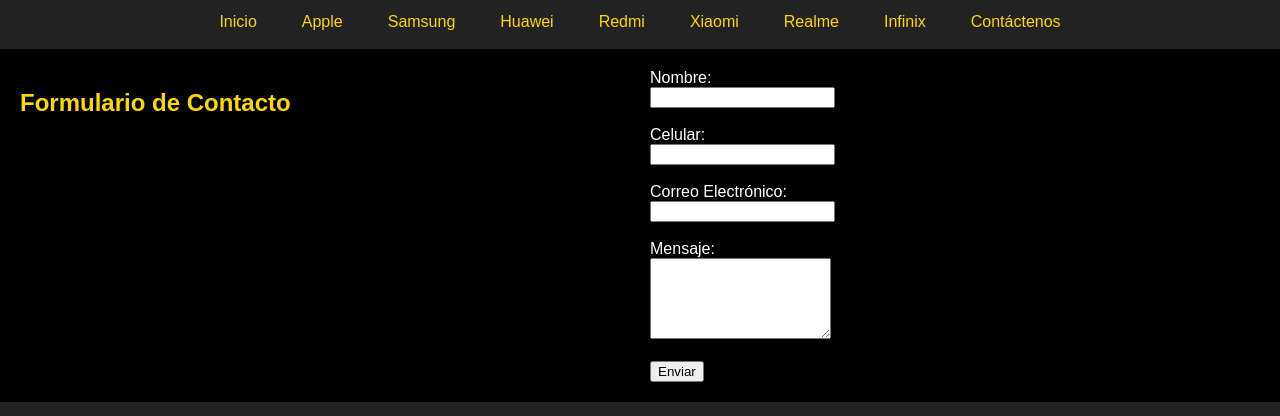
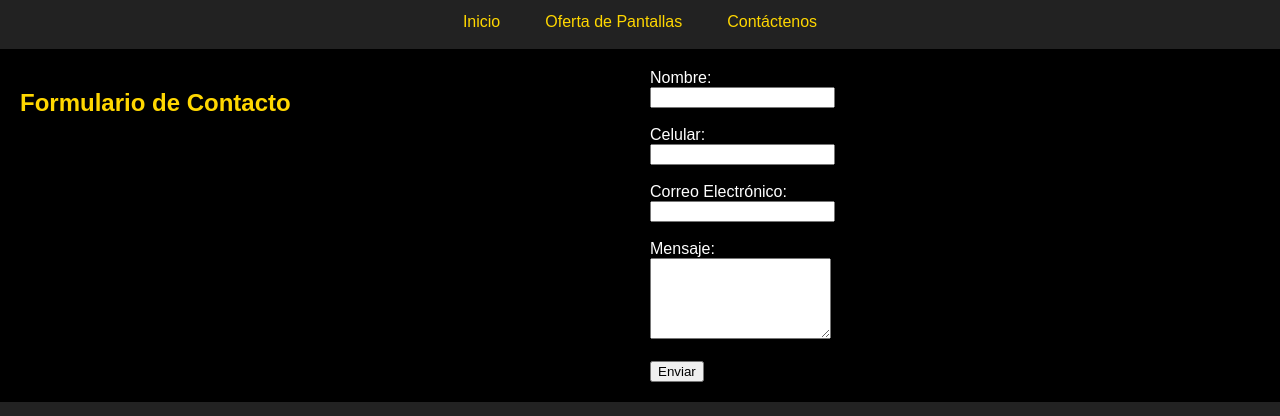
Before and after one commit to C3llf3r/web, a plain HTML site: page contactenos.html in a window 1280 px wide. Shown: the part 80-496 px from the top of the page. Drawn offline with Linux system fonts and the light colour scheme.

Commit message:
Add files via upload

```diff
--- a/contactenos.html
+++ b/contactenos.html
@@ -13,13 +13,7 @@
 
   <nav>
     <a href="index.html">Inicio</a>
-    <a href="apple.html">Apple</a>
-    <a href="samsung.html">Samsung</a>
-    <a href="huawei.html">Huawei</a>
-    <a href="redmi.html">Redmi</a>
-    <a href="Xiaomi.html">Xiaomi</a>
-    <a href="Realme.html">Realme</a>
-    <a href="Infinix.html">Infinix</a>
+    <a href="ofertas.html">Oferta de Pantallas</a>
     <a href="contactenos.html">Contáctenos</a>
   </nav>
 
```
Also changed, not shown: index.html (+1 -1 lines).
